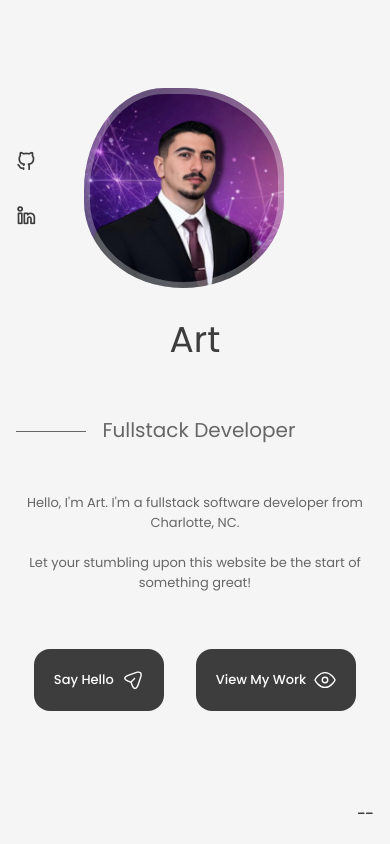
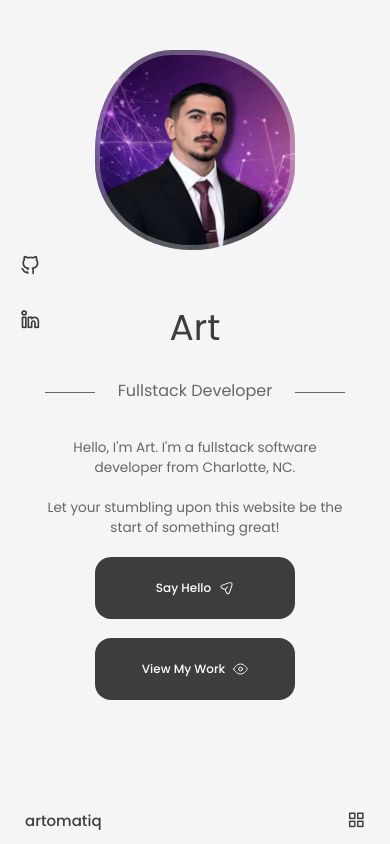
Before and after one commit to artomatiq/portfolio-website, a React (Create React App) app: page / in a window 390 px wide. Shown: the top 844 px of the page. Built offline with nearby package versions, Linux system fonts and the light colour scheme; a web font is replaced by a local one.

Commit message:
updated styling

```diff
--- a/src/App.css
+++ b/src/App.css
@@ -212,6 +212,14 @@
     }
   }
 
+  @media screen and (max-width: 425px) {
+    .section {
+      padding: 0;
+      margin: 0;
+    }
+
+  }
+
   @media screen and (max-width: 350px) {
     .button {
       padding: 1.25rem;
--- a/src/App.js
+++ b/src/App.js
@@ -12,7 +12,7 @@ import Footer from './components/footer/Footer';
 function App() {
   return (
     <>
-      <PreLoader />
+      {/* <PreLoader /> */}
       <Header/>
 
       <main className='main'>
--- a/src/components/contact/contact.css
+++ b/src/components/contact/contact.css
@@ -208,6 +208,14 @@ input::-webkit-selection {
 
 }
 
+@media screen and (max-width: 425px) {
+
+    .contact__container .section__subtitle {
+        margin-bottom: 0;
+    }
+
+}
+
 @media screen and (max-width: 350px) {
 
     .contact__quote {
--- a/src/components/header/Header.jsx
+++ b/src/components/header/Header.jsx
@@ -7,7 +7,7 @@ const Header = () => {
 
     return (
         <header className="header">
-            <nav className="nav container">
+            <nav className="nav">
                 <a href="index.html" className="nav__logo">artomatiq</a>
 
                 <div className={Toggle ? 'nav__menu show-menu' : 'nav__menu'}>
--- a/src/components/header/header.css
+++ b/src/components/header/header.css
@@ -12,7 +12,8 @@
     display: flex;
     justify-content: space-between;
     align-items: center;
-    column-gap: 1rem;
+    margin-left: 50px;
+    margin-right: 50px;
 }
 
 .nav__logo,
--- a/src/components/home/Home.jsx
+++ b/src/components/home/Home.jsx
@@ -7,17 +7,18 @@ import ScrollDown from "./ScrollDown";
 const Home = () => {
     return (
         <section className="home section" id="home">
-            <div className="home__container container grid">
-                <div className="home__content grid">
-                    <Social />
+            <Social />
 
+            <div className="home__container">
+
+
+                {/* <div className="home__content grid"> */}
                     <div className="home__img"></div>
+                    <Data />
+                {/* </div> */}
+            </div>
 
-                    <Data />
-                </div>
-
-                <ScrollDown/>
-            </div>
+            <ScrollDown/>
         </section>
     );
 }
--- a/src/components/home/home.css
+++ b/src/components/home/home.css
@@ -3,7 +3,11 @@
 }
 
 .home__container {
-    row-gap: 7rem;
+    display: flex;
+    justify-content: space-evenly;
+    align-items: center;
+    margin-top: 200px;
+    margin-left: 50px;
 }
 
 .home__content {
@@ -15,6 +19,9 @@
 }
 
 .home__social {
+    position: absolute;
+    top: 250px;
+    left: 20px;
     display: grid;
     grid-template-columns: max-content;
     row-gap: 1.5rem;
@@ -32,12 +39,6 @@
 .home__title {
     font-size: var(--big-font-size);
     margin-bottom: var(--mb-0-25);
-}
-
-.home__hand {
-    width: 38px;
-    height: 38px;
-    margin-left: 0.4rem;
 }
 
 .home__subtitle {
@@ -59,9 +60,13 @@
 }
 
 .home__description {
+    font-size: 1rem;
     max-width: 400px;
     margin-bottom: var(--mb-3);
+}
 
+.home__container .button {
+    font-size: 1rem;
 }
 
 .home__img {
@@ -70,12 +75,16 @@
     background-position: center;
     background-size: cover;
     box-shadow: inset 0 0 0 9px rgb(255 255 255 / 30%);
-    order: 1;
+    order: 0;
     left: 50%;
 
-    width: 300px;
-    height: 300px;
+    width: 400px;
+    height: 400px;
     animation: profile__animate 8s ease-in-out infinite 1s;
+}
+
+.home__scroll {
+    margin: 10rem;
 }
 
 @keyframes profile__animate {
@@ -122,21 +131,13 @@
     color: var(--title-color)
 }
 
+
+
+
+
+
+
 @media screen and (max-width: 992px) {
-    .home__content {
-        grid-template-columns: 100px repeat(2, 1fr);
-        column-gap: 1.25rem;
-    }
-
-    .home__hand {
-        width: 26px;
-        height: 26px;
-    }
-
-    .home__subtitle {
-        /* padding-left: 3.75rem; */
-        margin-bottom: var(--m-1);
-    }
 
     .home__subtitle::before {
         width: 42px;
@@ -144,8 +145,18 @@
     }
 
     .home__description {
-        max-width: initial;
-        margin-bottom: var(--mb-2-5);
+        font-size: 0.85rem;
+        max-width: 400px;
+        margin-bottom: var(--mb-3);
+
+    }
+
+    .home__container .button {
+        font-size: 1rem;
+    }
+
+    .home__data {
+        width: 400px;
     }
 
     .home__img {
@@ -156,63 +167,139 @@
 
     .home__scroll {
         margin-left: 7.5rem;
+    }
 
+    .home__container .button {
+        font-size: 0.75rem;
+    }
+
+    .button__icon {
+        width: 15px;
     }
 }
 
+
+
+
 @media screen and (max-width: 768px) {
-    .home__content {
-        grid-template-columns: 0.5fr 3fr;
-        padding-top: 3.5rem;
+    .home__container {
+        margin: 0;
+        margin-top: 50px;
+        flex-direction: column;
+    }
+
+    .home__data {
+        display: flex;
+        flex-direction: column;
+        justify-content: space-between;
+        text-align: center;
+        margin: 50px;
+        height: 30rem;
+    }
+
+    .home__title {
+        text-align: center;
+    }
+
+    .home__subtitle {
+        text-align: center;
+        padding: 0;
+    }
+
+    .home__subtitle::before {
+        content: '';
+        position: absolute;
+        width: 70px;
+        height: 1px;
+        background-color: var(--text-color);
+        left: 0;
+        top: 0.85rem;
+    }
+
+    .home__subtitle::after {
+        content: '';
+        position: absolute;
+        width: 70px;
+        height: 1px;
+        background-color: var(--text-color);
+        right: 0;
+        top: 0.85rem;
     }
 
     .home__img {
-        order: initial;
-        /* justify-self: initial; */
+        width: 300px;
+        height: 300px;
     }
 
     .home__data {
         grid-column: 1/3;
     }
 
-    .home__img {
-        box-shadow: inset 0 0 0 6px rgb(255 255 255 / 30%);
-        width: 200px;
-        height: 200px;
+    .home__container .button {
+        margin: 0;
+        display: flex;
+        justify-content: center;
     }
 
     .home__scroll {
         display: none;
     }
 }
+
+
+
 @media screen and (max-width: 576px) {
-    .home__subtitle {
-        font-size: var(--h2-font-size);
-        padding-top: 2rem;
-        margin-top: 1rem;
-        margin-bottom: 3rem;
-        padding-right: 45%;
-        text-align: left;
-        white-space: nowrap;
+
+    .home__description {
+        margin: 0;
     }
+
+    .home__data {
+        width: 300px;
+        height: 400px;
+    }
+
     .home__subtitle::before {
-    content: '';
-    position: absolute;
-    width: 70px;
-    height: 1px;
-    background-color: var(--text-color);
-    left: 0;
-    top: 3rem;
+        width: 50px;
+    }
+
+    .home__subtitle::after {
+        width: 50px;
+    }
+
+    .home__img {
+        width: 200px;
+        height: 200px;
+        box-shadow: inset 0 0 0 5px rgb(255 255 255 / 30%);
+    }
+
+    .home__scroll {
+        margin-left: 7.5rem;
+    }
+
+    .home__container .button {
+        font-size: 0.75rem;
+        width: 200px;
+        align-self: center;
+    }
+
+    .button__icon {
+        width: 15px;
+    }
+
+    .nav {
+        margin-left: 25px;
+        margin-right: 25px;
     }
 }
 
 @media screen and (max-width: 350px) {
     .home__title {
-        font-size: var(--h1-font-size);
+        font-size: 40px;
     }
 
     .home__subtitle {
-        font-size: var(--h4-font-size);
+        font-size: 20px;
         padding-right: 0;
         padding-left: 0;
         text-align: center;
@@ -220,17 +307,16 @@
         margin-bottom: 3rem;
     }
 
-    .home__subtitle::before {
-        display: none;
-    }
-
     .home__img {
         width: 180px;
         height: 180px;
     }
 
-    .home__hand {
-        width: 22px;
-        height: 22px;
+    .home__subtitle::before {
+        display: none;
+    }
+
+    .home__subtitle::after {
+        display: none;
     }
 }
```
